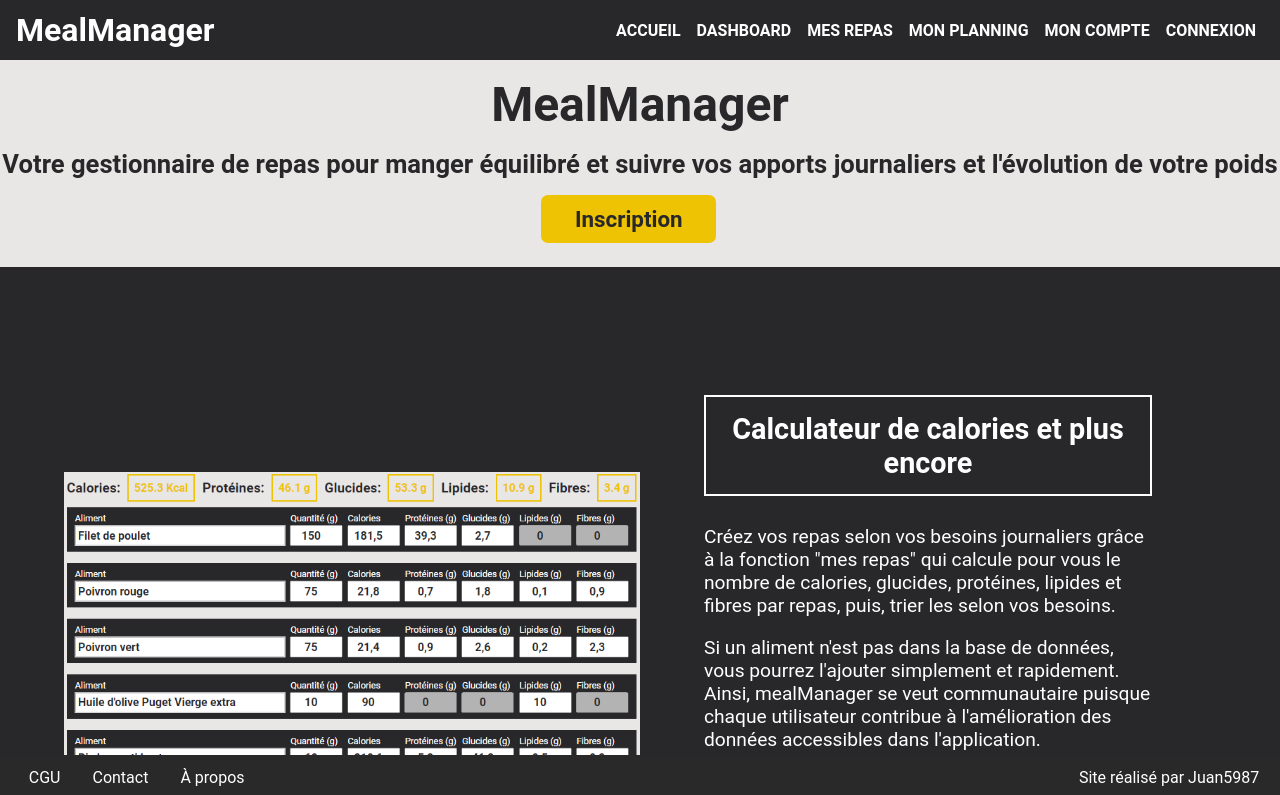
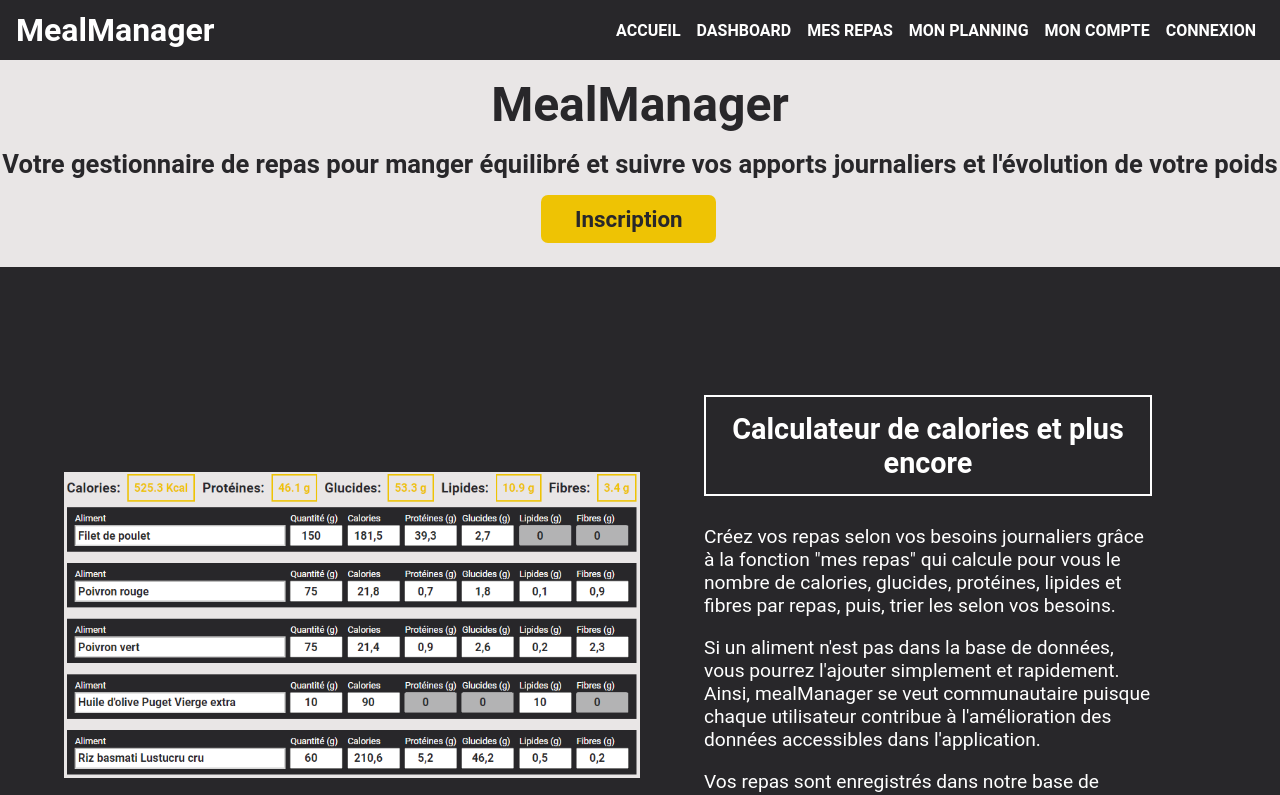
Before and after one commit to juan5987/meal-manager, a React (Create React App) app: page /home in a window 1280 px wide. Shown: the top 795 px of the page. Built offline with nearby package versions, Linux system fonts and the light colour scheme.

Commit message:
switching footer to position relative to fix position on scroll

```diff
--- a/src/styles/footer.sass
+++ b/src/styles/footer.sass
@@ -6,7 +6,7 @@
     padding: .8em
     background-color: rgb(41, 41, 41)
     width: 100%
-    position: fixed
+    position: absolute
     bottom: 0
 
     &__wrapper
--- a/src/styles/home.sass
+++ b/src/styles/home.sass
@@ -7,6 +7,7 @@
     width: 100%
     background-color: rgb(233, 230, 230)
     margin-top: 60px
+    position: relative
 
     &__title
         font-size: 3rem
```
